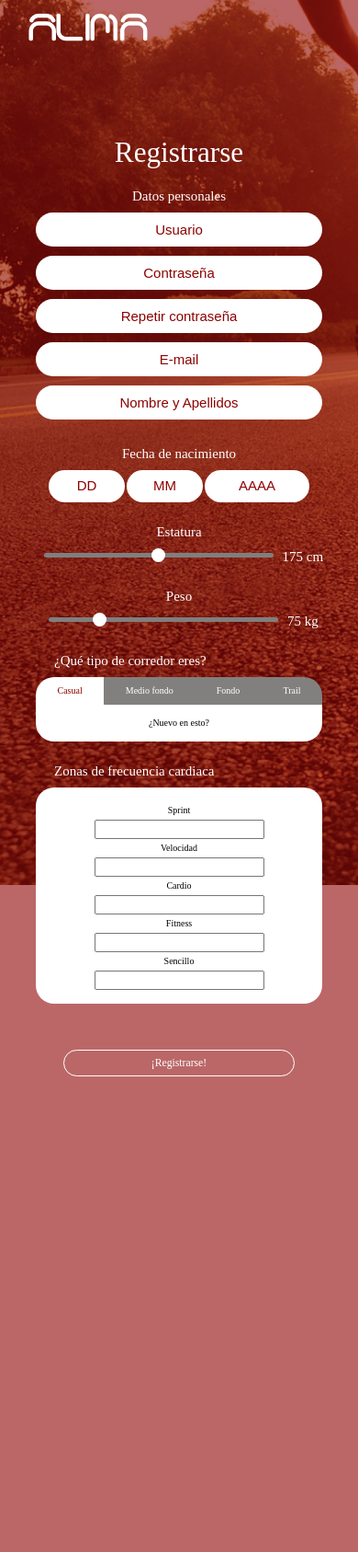
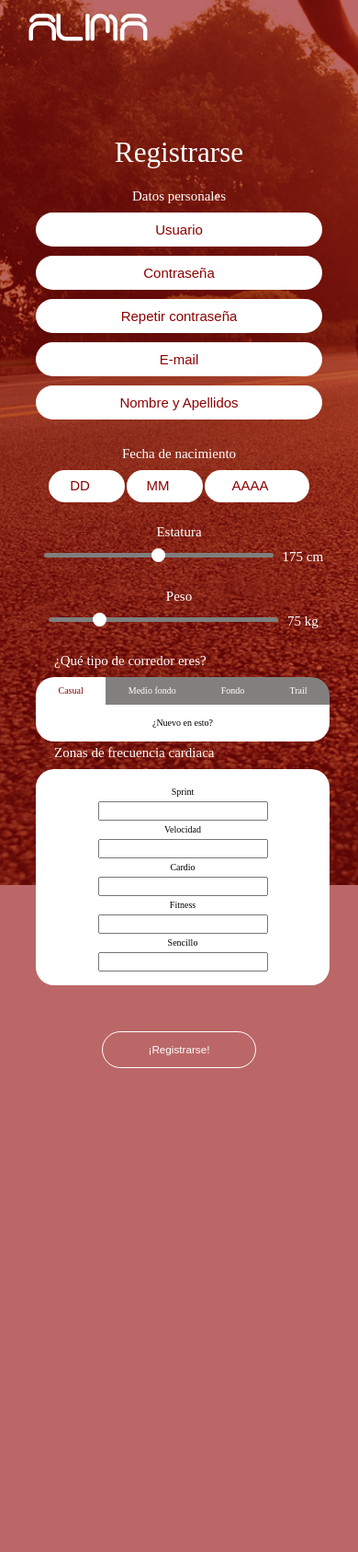
Before and after one commit to PDN-04/ProyectoIntegrador, a PHP site: page /registro.html in a window 390 px wide. Shown: the top 1687 px of the page at 92% size. Run offline with PHP 8.4, Linux system fonts and the light colour scheme.

Commit message:
Entrega Bloques 1, 2 y 3 V2

```diff
--- a/css/effects.css
+++ b/css/effects.css
@@ -25,48 +25,11 @@
 {
     animation: latidos 1s infinite;
 }
-
-.contenido > a,
-.registrarse-footer a
+.pag1 .contenido a:hover,
+.registrarse-footer:hover a,
+.login-form input[type=submit]:hover,
+.registrarse input:hover
 {
-    position: relative;
-
-    display: inline-block;
-
-    transition-duration: .3s;
-    transition-property: transform;
-    transform: perspective(1px) translateZ(0);
-    vertical-align: middle;
-
-    box-shadow: 0 0 1px transparent;
+    color: #8d0202;
+    background-color: #fff;
 }
-.contenido > a:before,
-.registrarse-footer a:before
-{
-    position: absolute;
-    z-index: -1;
-    top: 100%;
-    left: 5%;
-
-    width: 90%;
-    height: 20px;
-
-    content: '';
-    transition-duration: .3s;
-    transition-property: transform, opacity;
-
-    opacity: 0;
-    background: radial-gradient(ellipse at center, rgba(255, 255, 255, .35) 0%, transparent 80%);
-}
-.contenido > a:hover,
-.registrarse-footer:hover a
-{
-    transform: translateY(-5px);
-}
-.contenido > a:hover:before,
-.registrarse-footer a:hover:before
-{
-    transform: translateY(5px);
-
-    opacity: 1;
-}
--- a/css/registro.css
+++ b/css/registro.css
@@ -87,7 +87,10 @@ header h1
 
     opacity: 0;
 }
-.horizontal {display: none;}
+.horizontal
+{
+    display: none;
+}
 main
 {
     min-height: 100vh;
@@ -109,20 +112,21 @@ section
 
     display: block;
 
-    min-width: 10vh;
-    max-width: 30%;
+    width: 100%;
     padding-top: 100px;
-    padding-left: 30px;
+
+    text-align: center;
 }
 
 .pag1 .contenido form
 {
+    position: relative;
+
     display: block;
 
-    min-width: 10vh;
-    max-width: 25%;
+    width: 80%;
+    margin: 0 auto;
     padding-top: 20px;
-    padding-left: 30px;
 }
 
 .pag1 .contenido p
@@ -138,6 +142,8 @@ section
 .pag1 .contenido .parte1
 {
     position: absolute;
+
+    width: 50%;
 }
 
 .pag1 .contenido .parte1 label
@@ -155,7 +161,7 @@ section
 {
     font-size: 15px;
 
-    width: 20vw;
+    width: 70%;
     margin: 5px 0;
     padding: 10px;
     padding-left: 20px;
@@ -164,7 +170,7 @@ section
     border-radius: 20px;
 }
 
-.pag1 .contenido .parte1 p:nth-of-type(2) input[type=text]
+.pag1 .contenido .parte1 p:nth-of-type(2) input[type=number]
 {
     padding: 10px;
     padding-left: 15px;
@@ -173,27 +179,27 @@ section
     border-radius: 20px;
 }
 
-.pag1 .contenido .parte1 p:nth-of-type(2) input[type=text]:nth-of-type(1)
+.pag1 .contenido .parte1 p:nth-of-type(2) input[type=number]:nth-of-type(1)
 {
-    width: 4vw;
+    width: 15%;
     margin-top: 5px;
 }
 
-.pag1 .contenido .parte1 p:nth-of-type(2) input[type=text]:nth-of-type(2)
+.pag1 .contenido .parte1 p:nth-of-type(2) input[type=number]:nth-of-type(2)
 {
-    width: 4vw;
+    width: 15;
     margin-top: 5px;
 }
 
-.pag1 .contenido .parte1 p:nth-of-type(2) input[type=text]:nth-of-type(3)
+.pag1 .contenido .parte1 p:nth-of-type(2) input[type=number]:nth-of-type(3)
 {
-    width: 5vw;
+    width: 20%;
     margin-top: 5px;
 }
 
 .pag1 .contenido .parte1 input[type=range]
 {
-    width: 15vw;
+    width: 60%;
     margin: 10.2px 0;
 
     background: none;
@@ -213,9 +219,16 @@ section
 .pag1 .contenido .parte2
 {
     position: absolute;
-    left: 30%;
+    left: 50%;
+
+    width: 50%;
 }
-
+.pag1 .contenido .parte2 .corredor
+{
+    width: 50%;
+    min-width: 320px;
+    margin: 0 auto;
+}
 .pag1 .contenido .parte2 .corredor > label
 {
     font-size: 15px;
@@ -232,16 +245,20 @@ section
     overflow: hidden;
 
     list-style: none;
-
-    flex: 1 1 auto;
 }
 
 #tabs li
 {
     margin-top: 5px;
+    padding: 10px;
+
+    cursor: pointer;
+    text-align: center;
 
     color: #fff;
     background: #82807f;
+
+    flex: 1 1 auto;
 }
 
 #tabs li:first-child
@@ -254,27 +271,6 @@ section
     border-radius: 0 20px 0 0;
 }
 
-#tabs li:first-child a
-{
-    border-radius: 20px 0 0 0;
-}
-
-#tabs li:last-child a
-{
-    border-radius: 0 20px 0 0;
-}
-
-#tabs a
-{
-    display: inline-block;
-
-    padding: 10px;
-
-    text-decoration: none;
-
-    color: #fff;
-}
-
 #tabs #current
 {
     z-index: 3;
@@ -282,12 +278,6 @@ section
     color: #8d0202;
     background-color: #fff;
 }
-
-#tabs #current a
-{
-    color: #8d0202;
-}
-
 .opciones
 {
     position: relative;
@@ -301,7 +291,6 @@ section
     border-radius: 0 0 20px 20px;
     background: #fff;
 }
-
 .opciones label
 {
     display: block;
@@ -309,16 +298,12 @@ section
     margin: 5px 0;
     padding-left: 0;
 }
-
-.opciones input
-{
-    display: block;
-
-    margin: 0 auto;
-}
 .pag1 .contenido .parte2 .cardio
 {
+    width: 50%;
+    min-width: 320px;
     margin: 25px 0;
+    margin: 0 auto;
 }
 .pag1 .contenido .parte2 .cardio > label
 {
@@ -352,14 +337,6 @@ section
     margin: 5px 0;
     padding-left: 0;
 }
-
-.zonas input
-{
-    display: block;
-
-    margin: 0 auto;
-}
-
 .registrarse
 {
     width: 100%;
@@ -368,69 +345,33 @@ section
     text-align: center;
 }
 
-.registrarse a
+.registrarse input
 {
     font-size: 1.1vw;
-    line-height: 3vw;
 
     display: block;
 
-    min-width: 10vh;
+    width: 50%;
+    min-width: 300px;
     height: 3vw;
+    min-height: 40px;
     margin: 0 auto;
 
+    cursor: pointer;
     text-align: center;
     text-decoration: none;
 
     color: #fff;
     border: .2vw solid white;
     border-radius: 50vw;
+    background: none;
 }
-
-.pag1 .contenido .parte3
-{
-    position: absolute;
-    left: 70%;
-}
-
-.pag1 .contenido .parte3 > label
-{
-    font-size: 15px;
-
-    display: block;
-
-    margin: 5px 0;
-    padding-left: 20px;
-}
-
-.pag1 .contenido .parte3 > img
-{
-    width: 90%;
-    margin-top: 5px;
-}
-
 footer
 {
     height: 50vh;
 
     background-color: #82807f;
 }
-
-footer .network
-{
-    position: absolute;
-    right: 30px;
-}
-
-footer .network img
-{
-    position: relative;
-    top: 30px;
-
-    width: 2vw;
-    margin: 0 1vw;
-}
-
 .registrarse-footer
 {
     position: absolute;
@@ -572,6 +513,8 @@ footer span:nth-of-type(4)
     .pag1 .contenido .parte1
     {
         position: static;
+
+        width: 100%;
     }
     .pag1 .contenido .parte1 label
     {
@@ -592,7 +535,7 @@ footer span:nth-of-type(4)
         text-align: center;
     }
 
-    .pag1 .contenido .parte1 p:nth-of-type(2) input[type=text]:nth-of-type(1)
+    .pag1 .contenido .parte1 p:nth-of-type(2) input[type=number]:nth-of-type(1)
     {
         width: 20%;
         padding: 10px;
@@ -600,7 +543,7 @@ footer span:nth-of-type(4)
         text-align: center;
     }
 
-    .pag1 .contenido .parte1 p:nth-of-type(2) input[type=text]:nth-of-type(2)
+    .pag1 .contenido .parte1 p:nth-of-type(2) input[type=number]:nth-of-type(2)
     {
         width: 20%;
         padding: 10px;
@@ -608,7 +551,7 @@ footer span:nth-of-type(4)
         text-align: center;
     }
 
-    .pag1 .contenido .parte1 p:nth-of-type(2) input[type=text]:nth-of-type(3)
+    .pag1 .contenido .parte1 p:nth-of-type(2) input[type=number]:nth-of-type(3)
     {
         width: 30%;
         padding: 10px;
@@ -633,14 +576,14 @@ footer span:nth-of-type(4)
         margin-top: 50px;
     }
 
-    .registrarse a
+    .registrarse input
     {
         font-size: 3vw;
         line-height: 7vw;
 
         display: block;
 
-        min-width: 10vh;
+        min-width: 20vh;
         max-width: 80%;
         height: 7vw;
         margin: 0 auto;
@@ -649,10 +592,16 @@ footer span:nth-of-type(4)
     .pag1 .contenido .parte2
     {
         position: static;
+
+        width: 100%;
     }
-    .pag1 .contenido .parte3
+    .pag1 .contenido .parte2 .corredor
     {
-        display: none;
+        width: 100%;
+    }
+    .pag1 .contenido .parte2 .cardio
+    {
+        width: 100%;
     }
     .registrarse-footer
     {
@@ -669,17 +618,6 @@ footer span:nth-of-type(4)
         max-width: 80%;
         height: 7vw;
         margin: 0 auto;
-    }
-    footer .network
-    {
-        right: 1vw;
-    }
-    footer .network img
-    {
-        top: 2vw;
-
-        width: 3vw;
-        margin: 0 1vw;
     }
     footer span:nth-of-type(1)
     {
@@ -730,10 +668,7 @@ footer span:nth-of-type(4)
 
         height: 8vw;
     }
-    footer .network
-    {
-        display: none;
-    }
+
     footer span:nth-of-type(1)
     {
         font-size: 20vw;
@@ -774,18 +709,21 @@ footer span:nth-of-type(4)
 
         transform: none;
     }
-    main {
-    	min-height: 0;
+    main
+    {
+        min-height: 0;
     }
-    section {
-    	height: 0;
+    section
+    {
+        height: 0;
     }
     .fondo1
     {
         display: none;
     }
-    .fondo2-responsive {
-    	display: none;
+    .fondo2-responsive
+    {
+        display: none;
     }
     .pag1 .contenido
     {
@@ -793,9 +731,12 @@ footer span:nth-of-type(4)
     }
     .horizontal
     {
+        font-size: 5vw;
+
+        display: block;
+
         margin-top: 25%;
-        font-size: 5vw;
-        display: block;
+
         text-align: center;
     }
     footer
--- a/js/main.js
+++ b/js/main.js
@@ -1,4 +1,14 @@
 $(document).ready(function() {
+    $(document).keydown(function(event) {
+        if (event.ctrlKey == true && (event.which == '107' || event.which == '109')) {
+            event.preventDefault();
+        }
+    });
+    $(window).bind('mousewheel DOMMouseScroll', function(event) {
+        if (event.ctrlKey == true) {
+            event.preventDefault();
+        }
+    });
     $(".button").click(function() {
         $('body').animate({
             scrollTop: $(".pag2").offset().top
@@ -34,15 +44,22 @@ $(document).ready(function() {
     $("#tabs li:first").attr("id", "current");
     $(".opciones div:first").fadeIn();
 
-    $('#tabs a').click(function(evento) {
+    $('#tabs li').click(function(evento) {
         evento.preventDefault();
         $(".opciones div").hide();
         $("#tabs li").attr("id", "");
-        $(this).parent().attr("id", "current");
+        $(this).attr("id", "current");
         $('#' + $(this).attr('class')).fadeIn();
     });
-    $('#calcular').click(function(evento) {
+    $('.login').click(function(evento) {
         evento.preventDefault();
-        // $('#sprint').val($('#dia').val());
+        $(".login-form").css("top", "15%");
+        $(".login-background").css("top", "0%");
+        $(".login-form").css("transition", "top .3s ease-in-out");
+    });
+    $('#close').click(function() {
+        $(".login-form").css("top", "-100%");
+        $(".login-background").css("top", "-100%");
+        $(".login-form").css("transition", "top .3s ease-in-out");
     });
 });
--- a/registro.html
+++ b/registro.html
@@ -55,9 +55,9 @@
                         </p>
                         <p>
                             <label>Fecha de nacimiento</label>
-                            <input id="dia" type="text" placeholder="DD">
-                            <input id="mes" type="text" placeholder="MM">
-                            <input id="anyo" type="text" placeholder="AAAA">
+                            <input id="dia" type="number" min="1" max="31" placeholder="DD">
+                            <input id="mes" type="number" min="1" max="12" placeholder="MM">
+                            <input id="anyo" type="number" min="1900" max="2017" placeholder="AAAA">
                         </p>
                         <p>
                             <label>Estatura</label>
@@ -72,10 +72,10 @@
                         <div class="corredor">
                             <label>¿Qué tipo de corredor eres?</label>
                             <ul id="tabs">
-                                <li><a href="#" class="tab1">Casual</a></li>
-                                <li><a href="#" class="tab2">Medio fondo</a></li>
-                                <li><a href="#" class="tab3">Fondo</a></li>
-                                <li><a href="#" class="tab4">Trail</a></li>
+                                <li class="tab1">Casual</li>
+                                <li class="tab2">Medio fondo</li>
+                                <li class="tab3">Fondo</li>
+                                <li class="tab4">Trail</li>
                             </ul>
                             <div class="opciones">
                                 <div id="tab1">¿Nuevo en esto?</div>
@@ -121,23 +121,14 @@
                             </div>
                         </div>
                         <div class="registrarse">
-                            <a href="#">¡Registrarse!</a>
+                            <input type="submit" value="¡Registrarse!">
                         </div>
-                    </div>
-                    <div class="parte3">
-                        <label>Tabla orientativa de frecuencia cardiaca</label>
-                        <img src="media/images/tabla.png" alt="">
                     </div>
                 </form>
             </div>
         </section>
     </main>
     <footer>
-        <div class="network">
-            <a href="#"><img src="media/images/instagram.png" alt=""></a>
-            <a href="#"><img src="media/images/facebook.png" alt=""></a>
-            <a href="#"><img src="media/images/twitter.png" alt=""></a>
-        </div>
         <span>ALIMA</span>
         <div class="registrarse-footer">
             <a href="#">¡Empieza ahora gratis!</a>
```
Also changed, not shown: css/styles.css (+218 -71 lines), index.html (+24 -8 lines), media/images/close.png (added).
